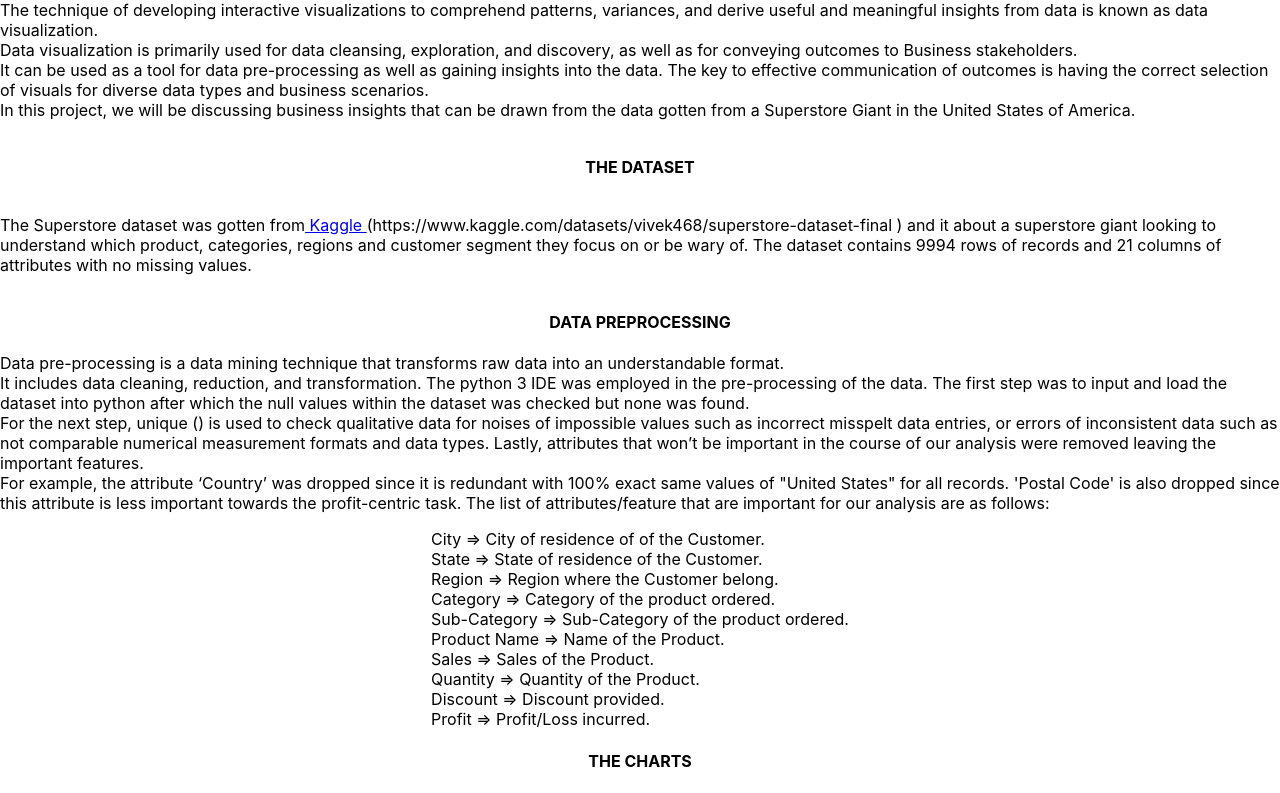
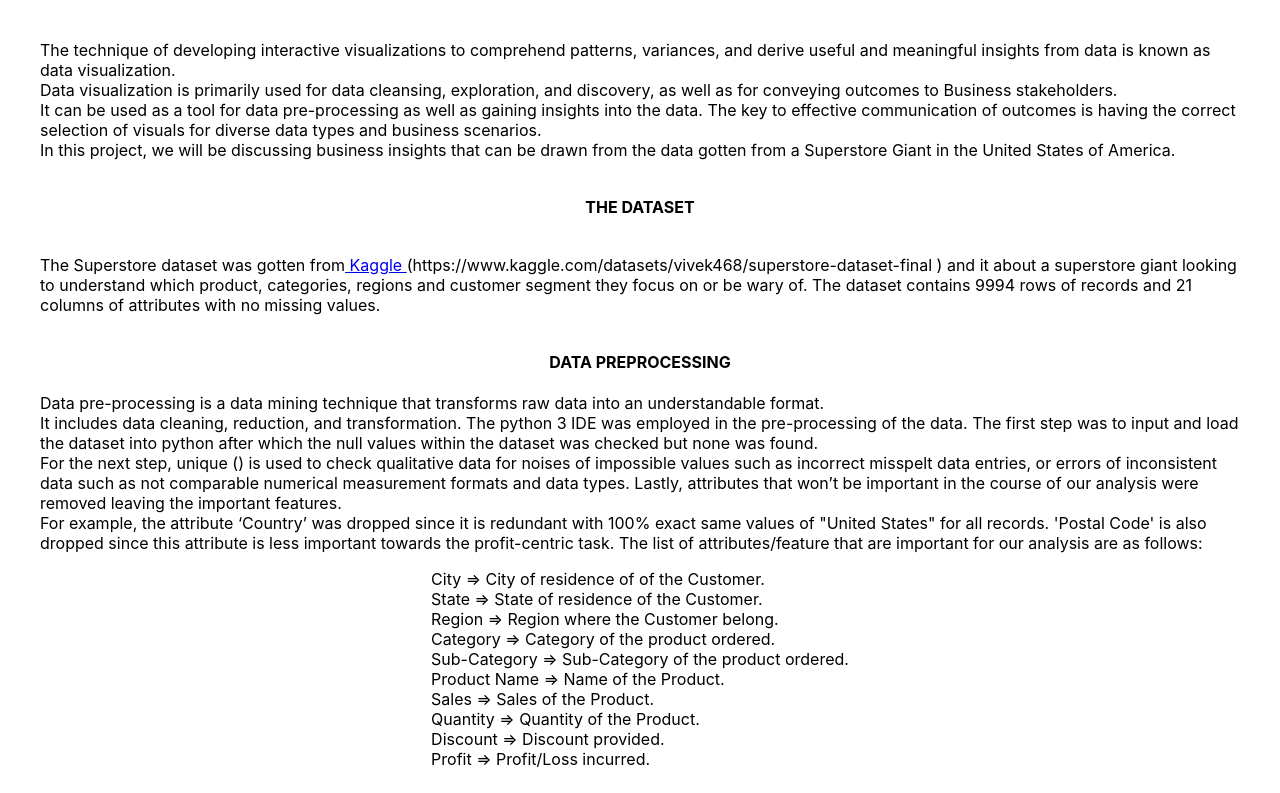
Before and after one commit to Sir-Newton/BBsTeams, a Next.js app in the folder BBsTeams/: page / in a window 1280 px wide. Shown: the top 793 px of the page. Built offline with nearby package versions, Linux system fonts and the light colour scheme.

Commit message:
Update globals.css

```diff
--- a/BBsTeams/styles/globals.css
+++ b/BBsTeams/styles/globals.css
@@ -1,7 +1,7 @@
 html,
 body {
-  padding: 0;
-  margin: 0;
+  padding: 10px;
+  margin: 10px;
   font-family: -apple-system, BlinkMacSystemFont, Segoe UI, Roboto, Oxygen, Ubuntu, Cantarell,
     Fira Sans, Droid Sans, Helvetica Neue, sans-serif;
 }
@@ -11,7 +11,7 @@ body {
 }
 
 main {
-  padding: 5rem 0;
+  padding: 15rem 0;
   flex: 1;
   display: flex;
   flex-direction: column;
```
